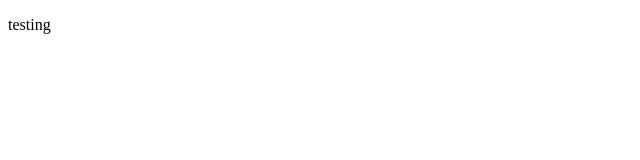
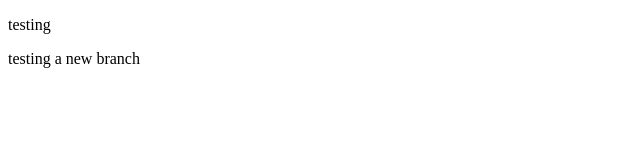
Before and after one commit to rebahama/type, a website: page index.html in a window 1280 px wide. Shown: the whole page, without its empty margins (0-640 px from the left). Drawn offline with Linux system fonts and the light colour scheme.

Commit message:
testing new branch

```diff
--- a/index.html
+++ b/index.html
@@ -7,7 +7,7 @@
 </head>
 <body>
     <p class="testt"> testing</p>
-
+<p> testing a new branch</p>
 
 
 
```
Also changed, not shown: .gitpod.yml (added).
